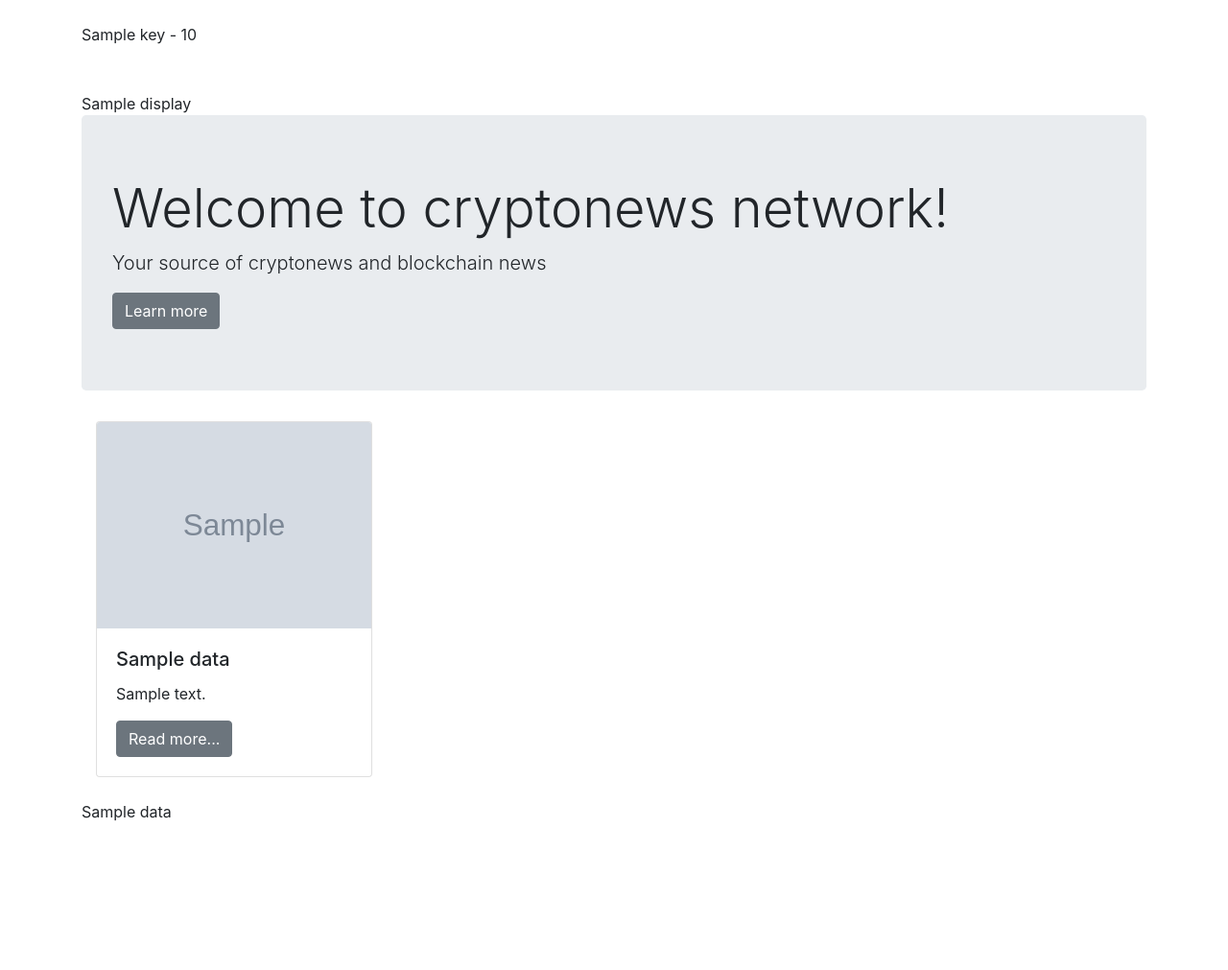
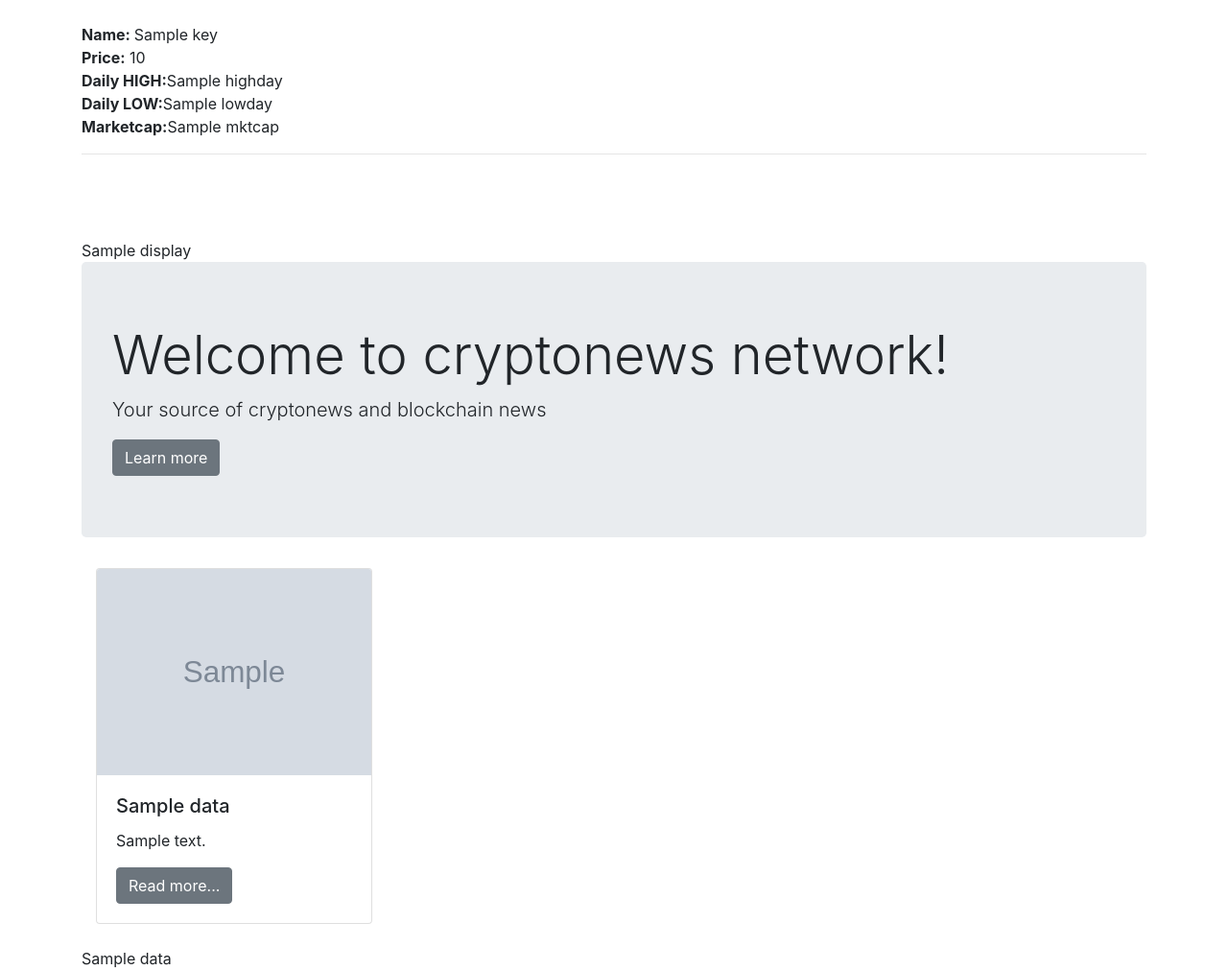
Before and after one commit to syko90/cyptonewssite, a Django app: template mysite/crypto/templates/home.html in a window 1280 px wide. Shown: the part 56-1067 px from the top of the page at 96% size. Before the commit the page ends 912 px from the top, so only its background shows below. Run offline with Django 3.2, Linux system fonts and the light colour scheme; the template is opened without the code that fills it: most values are stand-ins (such as "Sample title", 1, 10 or a date in 2020); grey boxes marked "Sample" are stand-in pictures; some libraries are stand-ins or nearby versions.

Commit message:
11# coinmarketcap values

```diff
--- a/mysite/crypto/templates/home.html
+++ b/mysite/crypto/templates/home.html
@@ -3,7 +3,13 @@
 {% block content %}
 
 {% for key,value in price.DISPLAY.items %}
-    {{ key }} - {{ value.USD.PRICE }} <br/>
+    <strong>Name: </strong>{{ key }} <br/>
+    <strong>Price:</strong> {{ value.USD.PRICE }} <br/>
+    <strong>Daily HIGH:</strong>{{value.USD.HIGHDAY}}<br/>
+    <strong>Daily LOW:</strong>{{value.USD.LOWDAY}}<br/>
+    <strong>Marketcap:</strong>{{value.USD.MKTCAP}}<br/>
+
+    <hr> <br/>
 {% endfor %}
 
 <br/> <br/>
--- a/mysite/crypto/views.py
+++ b/mysite/crypto/views.py
@@ -8,7 +8,7 @@ def home(request):
     import requests
 
     # Grab some Price Data
-    price_request =  requests.get('https://min-api.cryptocompare.com/data/pricemultifull?fsyms=BTC,XRP&tsyms=USD')
+    price_request =  requests.get('https://min-api.cryptocompare.com/data/pricemultifull?fsyms=BTC,ETH,XRP,LTC,USDT,EOS,BNB,HMR,TRX,ETC,NEO,MIOTA&tsyms=USD')
     price = json.loads(price_request.content)
 
 
```
